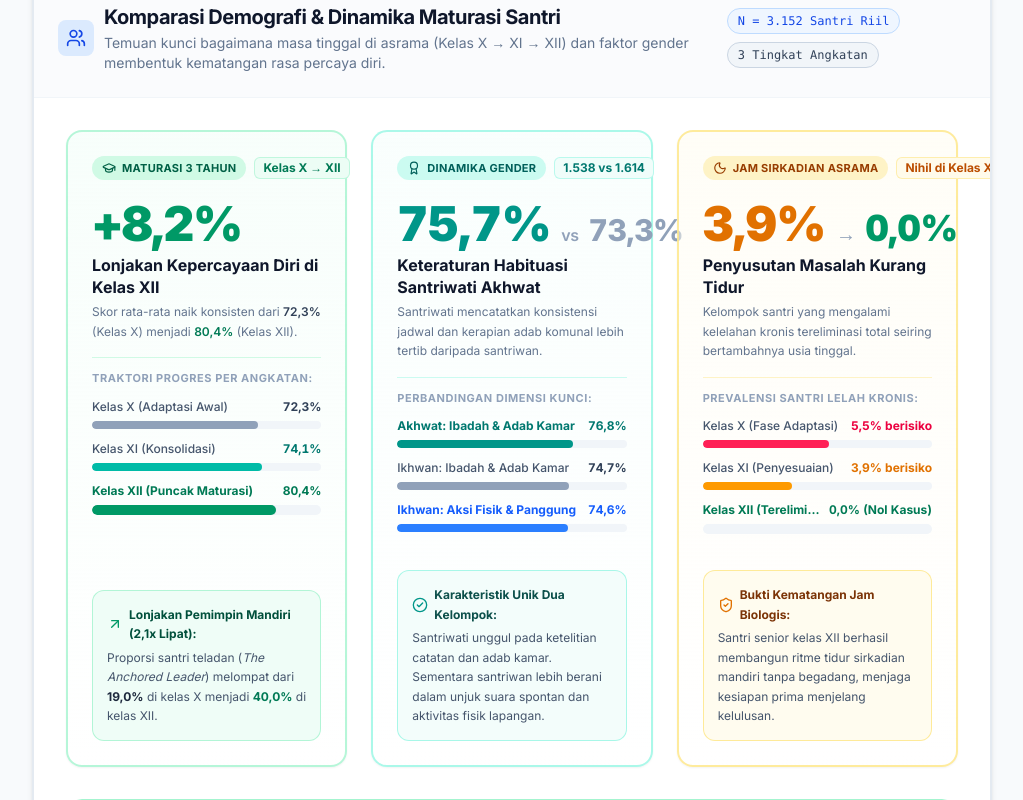
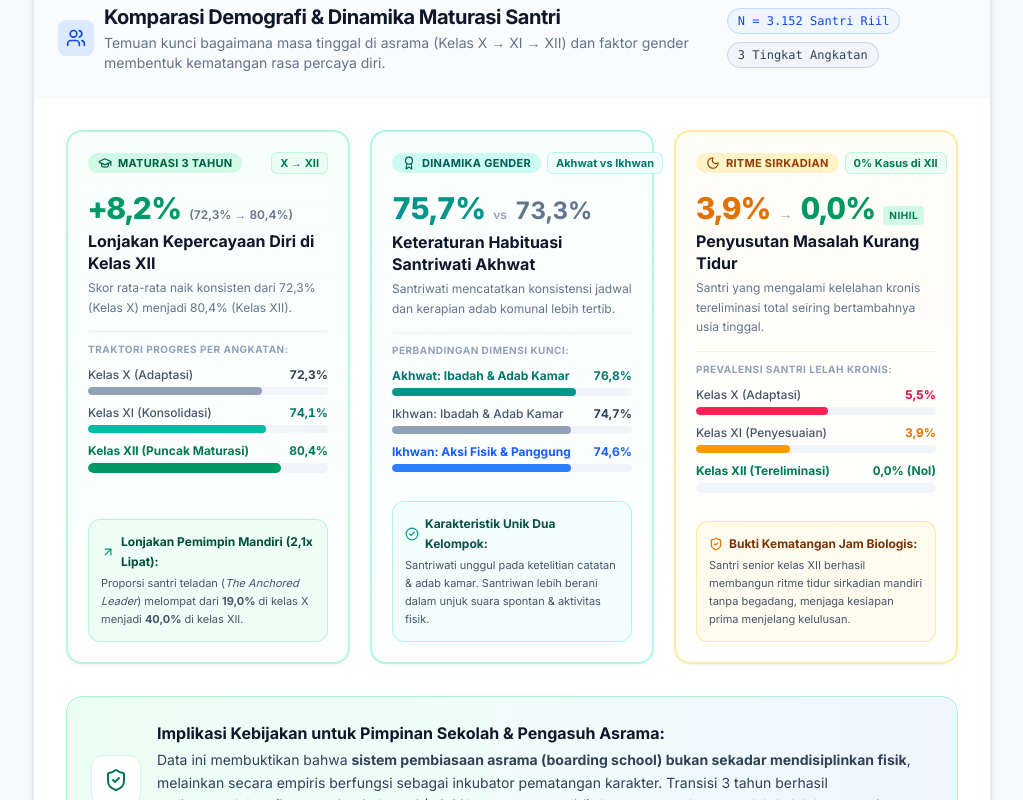
Before and after one commit to kkaifx1-cmyk/vertikalif, a Next.js app: page /laporan in a window 1280 px wide. Shown: the part 2380-3180 px from the top of the page, without its empty margins (128-1151 px from the left). Built offline with nearby package versions, Linux system fonts and the light colour scheme.

Commit message:
style(laporan): perkecil dan rapikan font KPI agar tidak bertabrakan

```diff
--- a/src/app/laporan/page.tsx
+++ b/src/app/laporan/page.tsx
@@ -903,42 +903,47 @@ export default function PublicResearchReportPage() {
 
               <CardContent className="p-5 sm:p-8 space-y-8">
                 {/* 3 BLOK HERO LANDSCAPE BESAR BERDAMPINGAN */}
-                <div className="grid grid-cols-1 lg:grid-cols-3 gap-6">
+                <div className="grid grid-cols-1 lg:grid-cols-3 gap-5">
 
                   {/* KARTU 1: MATURASI 3 TAHUN KELAS XII */}
-                  <div className="p-5 sm:p-6 rounded-2xl border-2 border-emerald-200/80 dark:border-emerald-900/60 bg-gradient-to-b from-emerald-50/40 to-white dark:from-emerald-950/20 dark:to-slate-900 flex flex-col justify-between space-y-5 shadow-xs">
-                    <div className="space-y-4">
-                      <div className="flex items-center justify-between gap-2 pb-1">
-                        <span className="inline-flex items-center gap-1.5 px-2.5 py-1 rounded-full text-[11px] font-bold tracking-wide uppercase bg-emerald-100 dark:bg-emerald-900/50 text-emerald-800 dark:text-emerald-300 whitespace-nowrap">
+                  <div className="p-4 sm:p-5 rounded-2xl border-2 border-emerald-200/80 dark:border-emerald-900/60 bg-gradient-to-b from-emerald-50/40 to-white dark:from-emerald-950/20 dark:to-slate-900 flex flex-col justify-between space-y-4 shadow-xs">
+                    <div className="space-y-3.5">
+                      <div className="flex items-center justify-between gap-1.5 pb-0.5">
+                        <span className="inline-flex items-center gap-1.5 px-2.5 py-0.5 rounded-full text-[11px] font-bold tracking-wide uppercase bg-emerald-100 dark:bg-emerald-900/50 text-emerald-800 dark:text-emerald-300 whitespace-nowrap">
                           <GraduationCap className="h-3.5 w-3.5 shrink-0" />
                           Maturasi 3 Tahun
                         </span>
-                        <span className="text-xs font-bold text-emerald-700 dark:text-emerald-400 whitespace-nowrap bg-emerald-50 dark:bg-emerald-950/60 px-2 py-0.5 rounded-md border border-emerald-200/60 dark:border-emerald-900/60">
-                          Kelas X &rarr; XII
+                        <span className="text-[11px] font-bold text-emerald-700 dark:text-emerald-400 whitespace-nowrap bg-emerald-50 dark:bg-emerald-950/60 px-2 py-0.5 rounded-md border border-emerald-200/60 dark:border-emerald-900/60">
+                          X &rarr; XII
                         </span>
                       </div>
 
                       <div>
-                        <div className="text-4xl sm:text-5xl font-black tracking-tight text-emerald-600 dark:text-emerald-400 tabular-nums">
-                          +8,2%
+                        <div className="flex items-baseline gap-2">
+                          <span className="text-2xl sm:text-3xl font-extrabold tracking-tight text-emerald-600 dark:text-emerald-400 tabular-nums">
+                            +8,2%
+                          </span>
+                          <span className="text-xs font-semibold text-slate-500 dark:text-slate-400">
+                            (72,3% &rarr; 80,4%)
+                          </span>
                         </div>
-                        <h4 className="text-base font-bold text-slate-900 dark:text-slate-100 mt-1.5 leading-snug">
+                        <h4 className="text-sm sm:text-base font-bold text-slate-900 dark:text-slate-100 mt-1 leading-snug">
                           Lonjakan Kepercayaan Diri di Kelas XII
                         </h4>
                         <p className="text-xs text-slate-500 dark:text-slate-400 mt-1 leading-relaxed">
-                          Skor rata-rata naik konsisten dari <span className="font-semibold text-slate-700 dark:text-slate-300">72,3%</span> (Kelas X) menjadi <span className="font-semibold text-emerald-700 dark:text-emerald-400">80,4%</span> (Kelas XII).
+                          Skor rata-rata naik konsisten dari 72,3% (Kelas X) menjadi 80,4% (Kelas XII).
                         </p>
                       </div>
 
                       {/* Visual Progress Bar Komparasi Antar Tingkat */}
-                      <div className="space-y-3 pt-3 border-t border-emerald-100 dark:border-emerald-900/40">
-                        <div className="text-[11px] font-bold uppercase tracking-wider text-slate-400 dark:text-slate-500">
+                      <div className="space-y-2.5 pt-2.5 border-t border-emerald-100 dark:border-emerald-900/40">
+                        <div className="text-[10px] font-bold uppercase tracking-wider text-slate-400 dark:text-slate-500">
                           Traktori Progres per Angkatan:
                         </div>
 
-                        <div className="space-y-1.5">
+                        <div className="space-y-1">
                           <div className="flex items-center justify-between text-xs font-medium">
-                            <span className="text-slate-600 dark:text-slate-400">Kelas X (Adaptasi Awal)</span>
+                            <span className="text-slate-600 dark:text-slate-400">Kelas X (Adaptasi)</span>
                             <span className="font-bold text-slate-700 dark:text-slate-300 tabular-nums">72,3%</span>
                           </div>
                           <div className="h-2 w-full rounded-full bg-slate-100 dark:bg-slate-800 overflow-hidden">
@@ -946,7 +951,7 @@ export default function PublicResearchReportPage() {
                           </div>
                         </div>
 
-                        <div className="space-y-1.5">
+                        <div className="space-y-1">
                           <div className="flex items-center justify-between text-xs font-medium">
                             <span className="text-slate-600 dark:text-slate-400">Kelas XI (Konsolidasi)</span>
                             <span className="font-bold text-teal-700 dark:text-teal-400 tabular-nums">74,1%</span>
@@ -956,7 +961,7 @@ export default function PublicResearchReportPage() {
                           </div>
                         </div>
 
-                        <div className="space-y-1.5">
+                        <div className="space-y-1">
                           <div className="flex items-center justify-between text-xs font-medium">
                             <span className="text-emerald-700 dark:text-emerald-400 font-bold">Kelas XII (Puncak Maturasi)</span>
                             <span className="font-bold text-emerald-700 dark:text-emerald-400 tabular-nums">80,4%</span>
@@ -968,51 +973,55 @@ export default function PublicResearchReportPage() {
                       </div>
                     </div>
 
-                    <div className="p-3.5 rounded-xl bg-emerald-50/80 dark:bg-emerald-950/40 border border-emerald-200/80 dark:border-emerald-800/80 text-xs text-slate-700 dark:text-slate-300 leading-relaxed space-y-1 mt-4">
+                    <div className="p-3 rounded-xl bg-emerald-50/80 dark:bg-emerald-950/40 border border-emerald-200/80 dark:border-emerald-800/80 text-xs text-slate-700 dark:text-slate-300 leading-relaxed space-y-1 mt-3">
                       <div className="font-bold text-emerald-900 dark:text-emerald-300 flex items-center gap-1.5">
-                        <ArrowUpRight className="h-4 w-4 shrink-0 text-emerald-600" />
+                        <ArrowUpRight className="h-3.5 w-3.5 shrink-0 text-emerald-600" />
                         <span>Lonjakan Pemimpin Mandiri (2,1x Lipat):</span>
                       </div>
-                      <p className="text-slate-600 dark:text-slate-300">
-                        Proporsi santri teladan (<em>The Anchored Leader</em>) melompat dari <strong className="text-slate-800 dark:text-slate-100">19,0%</strong> di kelas X menjadi <strong className="text-emerald-700 dark:text-emerald-400">40,0%</strong> di kelas XII.
+                      <p className="text-slate-600 dark:text-slate-300 text-[11px] leading-relaxed">
+                        Proporsi santri teladan (<em>The Anchored Leader</em>) melompat dari <strong>19,0%</strong> di kelas X menjadi <strong>40,0%</strong> di kelas XII.
                       </p>
                     </div>
                   </div>
 
                   {/* KARTU 2: DINAMIKA GENDER (AKHWAT VS IKHWAN) */}
-                  <div className="p-5 sm:p-6 rounded-2xl border-2 border-teal-200/80 dark:border-teal-900/60 bg-gradient-to-b from-teal-50/40 to-white dark:from-teal-950/20 dark:to-slate-900 flex flex-col justify-between space-y-5 shadow-xs">
-                    <div className="space-y-4">
-                      <div className="flex items-center justify-between gap-2 pb-1">
-                        <span className="inline-flex items-center gap-1.5 px-2.5 py-1 rounded-full text-[11px] font-bold tracking-wide uppercase bg-teal-100 dark:bg-teal-900/50 text-teal-800 dark:text-teal-300 whitespace-nowrap">
+                  <div className="p-4 sm:p-5 rounded-2xl border-2 border-teal-200/80 dark:border-teal-900/60 bg-gradient-to-b from-teal-50/40 to-white dark:from-teal-950/20 dark:to-slate-900 flex flex-col justify-between space-y-4 shadow-xs">
+                    <div className="space-y-3.5">
+                      <div className="flex items-center justify-between gap-1.5 pb-0.5">
+                        <span className="inline-flex items-center gap-1.5 px-2.5 py-0.5 rounded-full text-[11px] font-bold tracking-wide uppercase bg-teal-100 dark:bg-teal-900/50 text-teal-800 dark:text-teal-300 whitespace-nowrap">
                           <Award className="h-3.5 w-3.5 shrink-0" />
                           Dinamika Gender
                         </span>
-                        <span className="text-xs font-bold text-teal-700 dark:text-teal-400 whitespace-nowrap bg-teal-50 dark:bg-teal-950/60 px-2 py-0.5 rounded-md border border-teal-200/60 dark:border-teal-900/60">
-                          1.538 vs 1.614
+                        <span className="text-[11px] font-bold text-teal-700 dark:text-teal-400 whitespace-nowrap bg-teal-50 dark:bg-teal-950/60 px-2 py-0.5 rounded-md border border-teal-200/60 dark:border-teal-900/60">
+                          Akhwat vs Ikhwan
                         </span>
                       </div>
 
                       <div>
-                        <div className="flex items-baseline gap-2.5 tracking-tight">
-                          <span className="text-4xl sm:text-5xl font-black text-teal-600 dark:text-teal-400 tabular-nums">75,7%</span>
-                          <span className="text-base font-semibold text-slate-400">vs</span>
-                          <span className="text-2xl sm:text-3xl font-extrabold text-slate-400 dark:text-slate-500 tabular-nums">73,3%</span>
+                        <div className="flex items-baseline gap-2">
+                          <span className="text-2xl sm:text-3xl font-extrabold tracking-tight text-teal-600 dark:text-teal-400 tabular-nums">
+                            75,7%
+                          </span>
+                          <span className="text-xs font-semibold text-slate-400">vs</span>
+                          <span className="text-xl sm:text-2xl font-bold text-slate-500 dark:text-slate-400 tabular-nums">
+                            73,3%
+                          </span>
                         </div>
-                        <h4 className="text-base font-bold text-slate-900 dark:text-slate-100 mt-1.5 leading-snug">
+                        <h4 className="text-sm sm:text-base font-bold text-slate-900 dark:text-slate-100 mt-1 leading-snug">
                           Keteraturan Habituasi Santriwati Akhwat
                         </h4>
                         <p className="text-xs text-slate-500 dark:text-slate-400 mt-1 leading-relaxed">
-                          Santriwati mencatatkan konsistensi jadwal dan kerapian adab komunal lebih tertib daripada santriwan.
+                          Santriwati mencatatkan konsistensi jadwal dan kerapian adab komunal lebih tertib.
                         </p>
                       </div>
 
                       {/* Visual Progress Bar Komparasi Gender */}
-                      <div className="space-y-3 pt-3 border-t border-teal-100 dark:border-teal-900/40">
-                        <div className="text-[11px] font-bold uppercase tracking-wider text-slate-400 dark:text-slate-500">
+                      <div className="space-y-2.5 pt-2.5 border-t border-teal-100 dark:border-teal-900/40">
+                        <div className="text-[10px] font-bold uppercase tracking-wider text-slate-400 dark:text-slate-500">
                           Perbandingan Dimensi Kunci:
                         </div>
 
-                        <div className="space-y-1.5">
+                        <div className="space-y-1">
                           <div className="flex items-center justify-between text-xs font-medium">
                             <span className="text-teal-700 dark:text-teal-400 font-bold">Akhwat: Ibadah &amp; Adab Kamar</span>
                             <span className="font-bold text-teal-700 dark:text-teal-400 tabular-nums">76,8%</span>
@@ -1022,7 +1031,7 @@ export default function PublicResearchReportPage() {
                           </div>
                         </div>
 
-                        <div className="space-y-1.5">
+                        <div className="space-y-1">
                           <div className="flex items-center justify-between text-xs font-medium">
                             <span className="text-slate-600 dark:text-slate-400">Ikhwan: Ibadah &amp; Adab Kamar</span>
                             <span className="font-bold text-slate-700 dark:text-slate-300 tabular-nums">74,7%</span>
@@ -1032,7 +1041,7 @@ export default function PublicResearchReportPage() {
                           </div>
                         </div>
 
-                        <div className="space-y-1.5">
+                        <div className="space-y-1">
                           <div className="flex items-center justify-between text-xs font-medium">
                             <span className="text-blue-600 dark:text-blue-400 font-bold">Ikhwan: Aksi Fisik &amp; Panggung</span>
                             <span className="font-bold text-blue-600 dark:text-blue-400 tabular-nums">74,6%</span>
@@ -1044,74 +1053,81 @@ export default function PublicResearchReportPage() {
                       </div>
                     </div>
 
-                    <div className="p-3.5 rounded-xl bg-teal-50/80 dark:bg-teal-950/40 border border-teal-200/80 dark:border-teal-800/80 text-xs text-slate-700 dark:text-slate-300 leading-relaxed space-y-1 mt-4">
+                    <div className="p-3 rounded-xl bg-teal-50/80 dark:bg-teal-950/40 border border-teal-200/80 dark:border-teal-800/80 text-xs text-slate-700 dark:text-slate-300 leading-relaxed space-y-1 mt-3">
                       <div className="font-bold text-teal-900 dark:text-teal-300 flex items-center gap-1.5">
-                        <CheckCircle2 className="h-4 w-4 shrink-0 text-teal-600" />
+                        <CheckCircle2 className="h-3.5 w-3.5 shrink-0 text-teal-600" />
                         <span>Karakteristik Unik Dua Kelompok:</span>
                       </div>
-                      <p className="text-slate-600 dark:text-slate-300">
-                        Santriwati unggul pada ketelitian catatan dan adab kamar. Sementara santriwan lebih berani dalam unjuk suara spontan dan aktivitas fisik lapangan.
+                      <p className="text-slate-600 dark:text-slate-300 text-[11px] leading-relaxed">
+                        Santriwati unggul pada ketelitian catatan &amp; adab kamar. Santriwan lebih berani dalam unjuk suara spontan &amp; aktivitas fisik.
                       </p>
                     </div>
                   </div>
 
                   {/* KARTU 3: PENURUNAN MASALAH KURANG TIDUR */}
-                  <div className="p-5 sm:p-6 rounded-2xl border-2 border-amber-200/80 dark:border-amber-900/60 bg-gradient-to-b from-amber-50/40 to-white dark:from-amber-950/20 dark:to-slate-900 flex flex-col justify-between space-y-5 shadow-xs">
-                    <div className="space-y-4">
-                      <div className="flex items-center justify-between gap-2 pb-1">
-                        <span className="inline-flex items-center gap-1.5 px-2.5 py-1 rounded-full text-[11px] font-bold tracking-wide uppercase bg-amber-100 dark:bg-amber-900/50 text-amber-800 dark:text-amber-300 whitespace-nowrap">
+                  <div className="p-4 sm:p-5 rounded-2xl border-2 border-amber-200/80 dark:border-amber-900/60 bg-gradient-to-b from-amber-50/40 to-white dark:from-amber-950/20 dark:to-slate-900 flex flex-col justify-between space-y-4 shadow-xs">
+                    <div className="space-y-3.5">
+                      <div className="flex items-center justify-between gap-1.5 pb-0.5">
+                        <span className="inline-flex items-center gap-1.5 px-2.5 py-0.5 rounded-full text-[11px] font-bold tracking-wide uppercase bg-amber-100 dark:bg-amber-900/50 text-amber-800 dark:text-amber-300 whitespace-nowrap">
                           <Moon className="h-3.5 w-3.5 shrink-0" />
-                          Jam Sirkadian Asrama
+                          Ritme Sirkadian
                         </span>
-                        <span className="text-xs font-bold text-amber-700 dark:text-amber-400 whitespace-nowrap bg-amber-50 dark:bg-amber-950/60 px-2 py-0.5 rounded-md border border-amber-200/60 dark:border-amber-900/60">
-                          Nihil di Kelas XII
+                        <span className="text-[11px] font-bold text-emerald-700 dark:text-emerald-400 whitespace-nowrap bg-emerald-50 dark:bg-emerald-950/60 px-2 py-0.5 rounded-md border border-emerald-200/60 dark:border-emerald-900/60">
+                          0% Kasus di XII
                         </span>
                       </div>
 
                       <div>
-                        <div className="flex items-baseline gap-2.5 tracking-tight">
-                          <span className="text-4xl sm:text-5xl font-black text-amber-600 dark:text-amber-400 tabular-nums">3,9%</span>
-                          <span className="text-xl font-bold text-slate-400">&rarr;</span>
-                          <span className="text-3xl sm:text-4xl font-black text-emerald-600 dark:text-emerald-400 tabular-nums">0,0%</span>
+                        <div className="flex items-baseline gap-2">
+                          <span className="text-2xl sm:text-3xl font-extrabold tracking-tight text-amber-600 dark:text-amber-400 tabular-nums">
+                            3,9%
+                          </span>
+                          <span className="text-sm font-bold text-slate-400">&rarr;</span>
+                          <span className="text-2xl sm:text-3xl font-extrabold tracking-tight text-emerald-600 dark:text-emerald-400 tabular-nums">
+                            0,0%
+                          </span>
+                          <span className="text-[10px] font-bold uppercase tracking-wider text-emerald-700 dark:text-emerald-300 bg-emerald-100 dark:bg-emerald-900/60 px-1.5 py-0.5 rounded">
+                            Nihil
+                          </span>
                         </div>
-                        <h4 className="text-base font-bold text-slate-900 dark:text-slate-100 mt-1.5 leading-snug">
+                        <h4 className="text-sm sm:text-base font-bold text-slate-900 dark:text-slate-100 mt-1 leading-snug">
                           Penyusutan Masalah Kurang Tidur
                         </h4>
                         <p className="text-xs text-slate-500 dark:text-slate-400 mt-1 leading-relaxed">
-                          Kelompok santri yang mengalami kelelahan kronis tereliminasi total seiring bertambahnya usia tinggal.
+                          Santri yang mengalami kelelahan kronis tereliminasi total seiring bertambahnya usia tinggal.
                         </p>
                       </div>
 
                       {/* Visual Progress Bar Penyusutan Santri Lelah */}
-                      <div className="space-y-3 pt-3 border-t border-amber-100 dark:border-amber-900/40">
-                        <div className="text-[11px] font-bold uppercase tracking-wider text-slate-400 dark:text-slate-500">
+                      <div className="space-y-2.5 pt-2.5 border-t border-amber-100 dark:border-amber-900/40">
+                        <div className="text-[10px] font-bold uppercase tracking-wider text-slate-400 dark:text-slate-500">
                           Prevalensi Santri Lelah Kronis:
                         </div>
 
-                        <div className="space-y-1.5">
+                        <div className="space-y-1">
                           <div className="flex items-center justify-between text-xs font-medium gap-2">
-                            <span className="text-slate-600 dark:text-slate-400 truncate">Kelas X (Fase Adaptasi)</span>
-                            <span className="font-bold text-rose-600 dark:text-rose-400 tabular-nums whitespace-nowrap">5,5% berisiko</span>
+                            <span className="text-slate-600 dark:text-slate-400 truncate">Kelas X (Adaptasi)</span>
+                            <span className="font-bold text-rose-600 dark:text-rose-400 tabular-nums whitespace-nowrap">5,5%</span>
                           </div>
                           <div className="h-2 w-full rounded-full bg-slate-100 dark:bg-slate-800 overflow-hidden">
                             <div className="h-full bg-rose-500 rounded-full" style={{ width: "55%" }} />
                           </div>
                         </div>
 
-                        <div className="space-y-1.5">
+                        <div className="space-y-1">
                           <div className="flex items-center justify-between text-xs font-medium gap-2">
                             <span className="text-slate-600 dark:text-slate-400 truncate">Kelas XI (Penyesuaian)</span>
-                            <span className="font-bold text-amber-600 dark:text-amber-400 tabular-nums whitespace-nowrap">3,9% berisiko</span>
+                            <span className="font-bold text-amber-600 dark:text-amber-400 tabular-nums whitespace-nowrap">3,9%</span>
                           </div>
                           <div className="h-2 w-full rounded-full bg-slate-100 dark:bg-slate-800 overflow-hidden">
                             <div className="h-full bg-amber-500 rounded-full" style={{ width: "39%" }} />
                           </div>
                         </div>
 
-                        <div className="space-y-1.5">
+                        <div className="space-y-1">
                           <div className="flex items-center justify-between text-xs font-medium gap-2">
                             <span className="text-emerald-700 dark:text-emerald-400 font-bold truncate">Kelas XII (Tereliminasi)</span>
-                            <span className="font-bold text-emerald-700 dark:text-emerald-400 tabular-nums whitespace-nowrap">0,0% (Nol Kasus)</span>
+                            <span className="font-bold text-emerald-700 dark:text-emerald-400 tabular-nums whitespace-nowrap">0,0% (Nol)</span>
                           </div>
                           <div className="h-2.5 w-full rounded-full bg-slate-100 dark:bg-slate-800 overflow-hidden">
                             <div className="h-full bg-emerald-500 rounded-full" style={{ width: "0%" }} />
@@ -1120,12 +1136,12 @@ export default function PublicResearchReportPage() {
                       </div>
                     </div>
 
-                    <div className="p-3.5 rounded-xl bg-amber-50/80 dark:bg-amber-950/40 border border-amber-200/80 dark:border-amber-800/80 text-xs text-slate-700 dark:text-slate-300 leading-relaxed space-y-1 mt-4">
+                    <div className="p-3 rounded-xl bg-amber-50/80 dark:bg-amber-950/40 border border-amber-200/80 dark:border-amber-800/80 text-xs text-slate-700 dark:text-slate-300 leading-relaxed space-y-1 mt-3">
                       <div className="font-bold text-amber-900 dark:text-amber-300 flex items-center gap-1.5">
-                        <ShieldCheck className="h-4 w-4 shrink-0 text-amber-600" />
+                        <ShieldCheck className="h-3.5 w-3.5 shrink-0 text-amber-600" />
                         <span>Bukti Kematangan Jam Biologis:</span>
                       </div>
-                      <p className="text-slate-600 dark:text-slate-300">
+                      <p className="text-slate-600 dark:text-slate-300 text-[11px] leading-relaxed">
                         Santri senior kelas XII berhasil membangun ritme tidur sirkadian mandiri tanpa begadang, menjaga kesiapan prima menjelang kelulusan.
                       </p>
                     </div>
```
